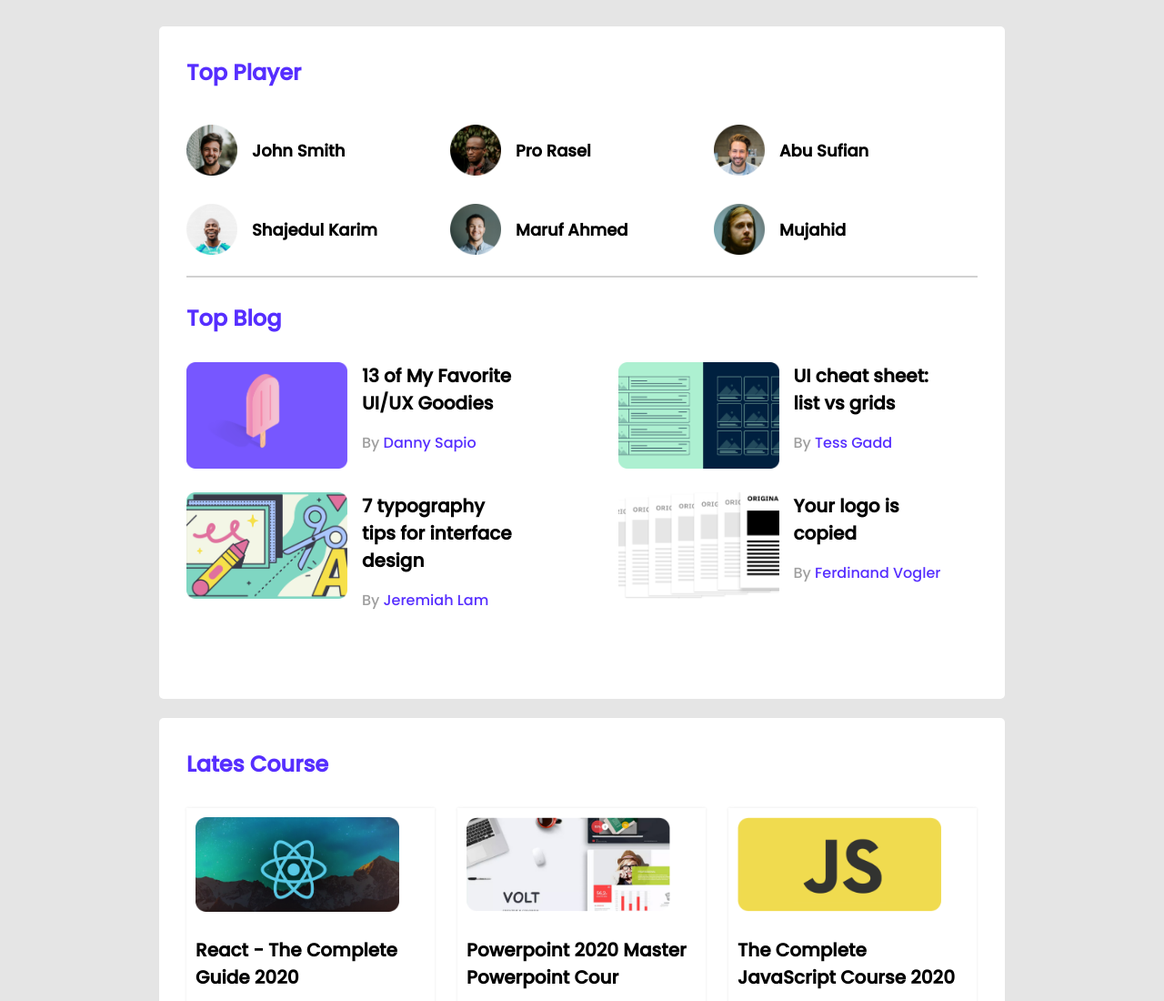
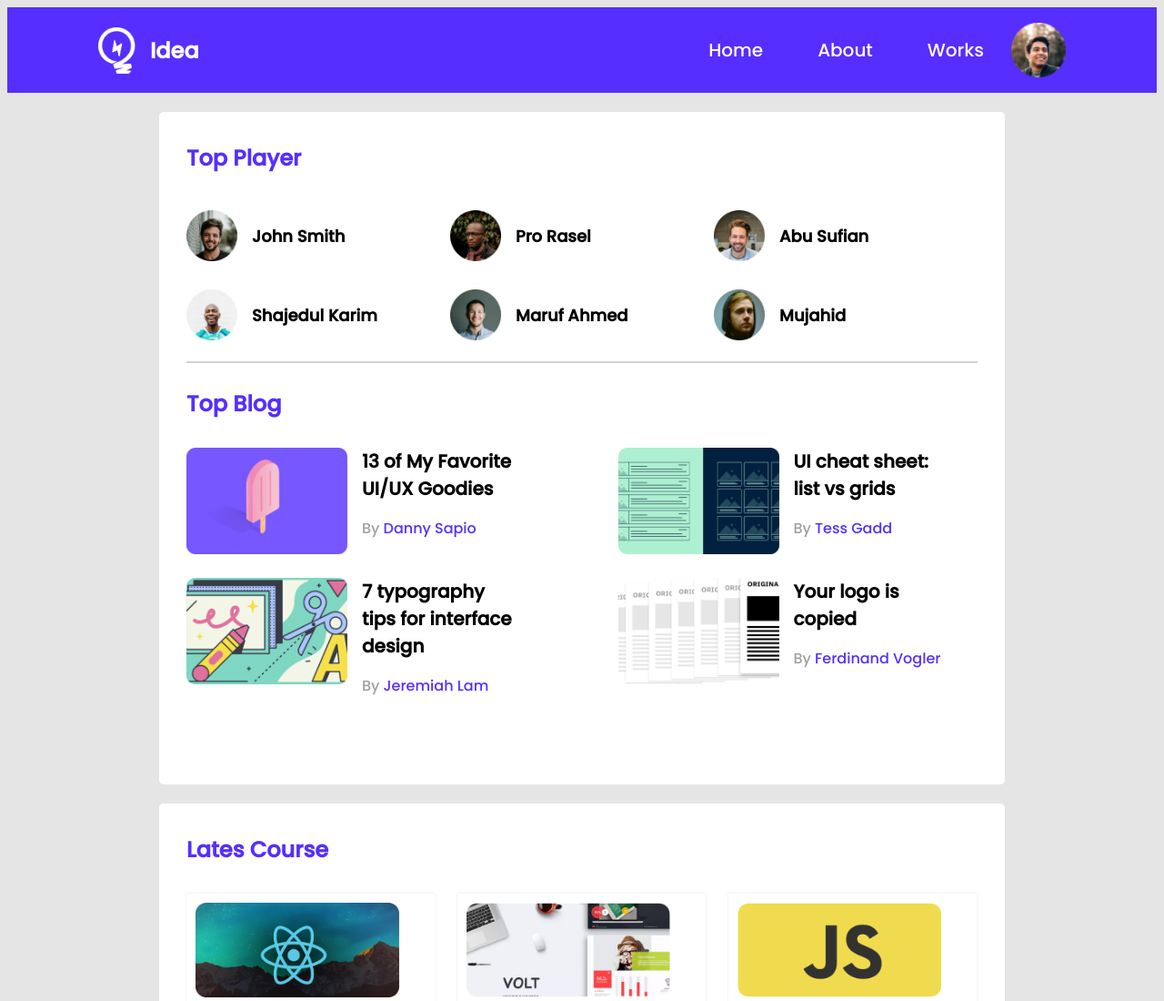
Before and after one commit to ImrangirHossain/Leader-board, a plain HTML site: page Leader-board/index.html in a window 1280 px wide. Shown: the top 1100 px of the page at 91% size. Drawn offline with Linux system fonts and the light colour scheme.

Commit message:
navber added

```diff
--- a/Leader-board/index.html
+++ b/Leader-board/index.html
@@ -12,9 +12,22 @@
 </head>
 <body>
     <!-- header start -->
-    <header>
-
-    </header>
+    <header class="container">
+        <nav class="navber">
+            <div class="nav-logo">
+                 <img src="images/icons/logo.png" alt="">
+             <h2>Idea</h2>
+            </div>
+            <div class="nav-aitem">
+                 <ul>
+                     <li><a href="#"> Home </a></li>
+                     <li><a href="">About </a> </li>
+                     <li><a href="">Works</a></li>
+                     <img src="images/icons/profile.png" alt="">
+                 </ul>
+            </div>
+        </nav>
+     </header>
     <!-- top players and top blogs -->
     <main>
     <section class="players-container">
--- a/Leader-board/styles/style.css
+++ b/Leader-board/styles/style.css
@@ -11,7 +11,55 @@ hr{
     border: 1px solid #D1D1D1;
     margin-bottom: 27px;
 }
+/* header styles */
 
+.container{
+    display: flex;
+    background-color: #562EFF;
+    height: 94px;
+    width: 100%;
+    align-items: center;
+}
+.navber{
+    display: flex;
+    width: 100%;
+    justify-content: space-between;
+}
+.nav-logo{
+    display: flex;
+    align-items: center;
+    margin-left: 100px;
+}
+.nav-logo img{
+    width: 41px;
+    height: 51px;
+}
+.nav-logo h2{
+    color: #ffffff;
+    font-size: 24px;
+    margin: 0;
+    margin-left: 16px;
+}
+.nav-aitem{
+    margin-right: 100px;
+}
+.nav-aitem ul {
+    display: flex;
+    align-items: center;
+}
+.nav-aitem ul li{
+    list-style: none;
+}
+.nav-aitem ul li a {
+    text-decoration: none;
+    color: #ffffff;
+    font-size: 20px;
+    padding: 10px 30px;
+}
+.nav-aitem img{
+    width: 60px;
+    height: 60px;
+}
 
 /* top players and top blogs */
 .players-container{
```
